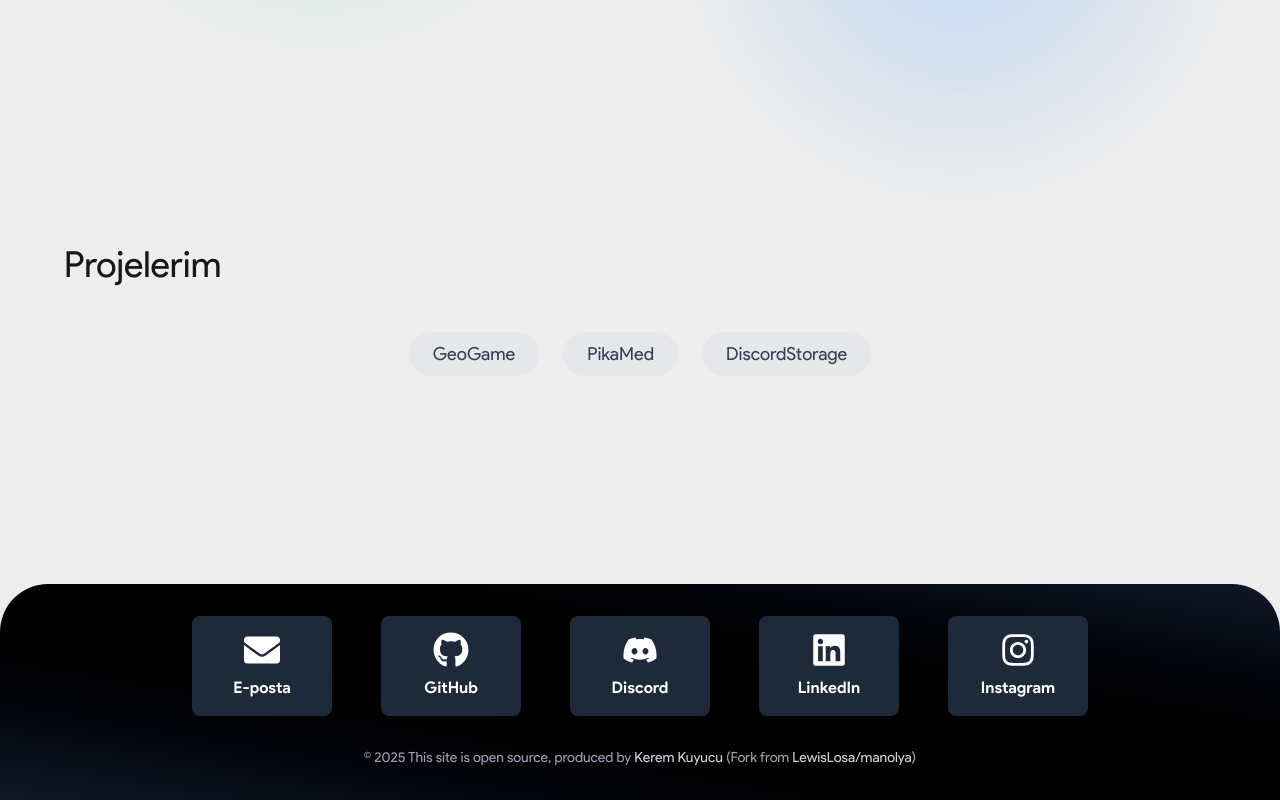
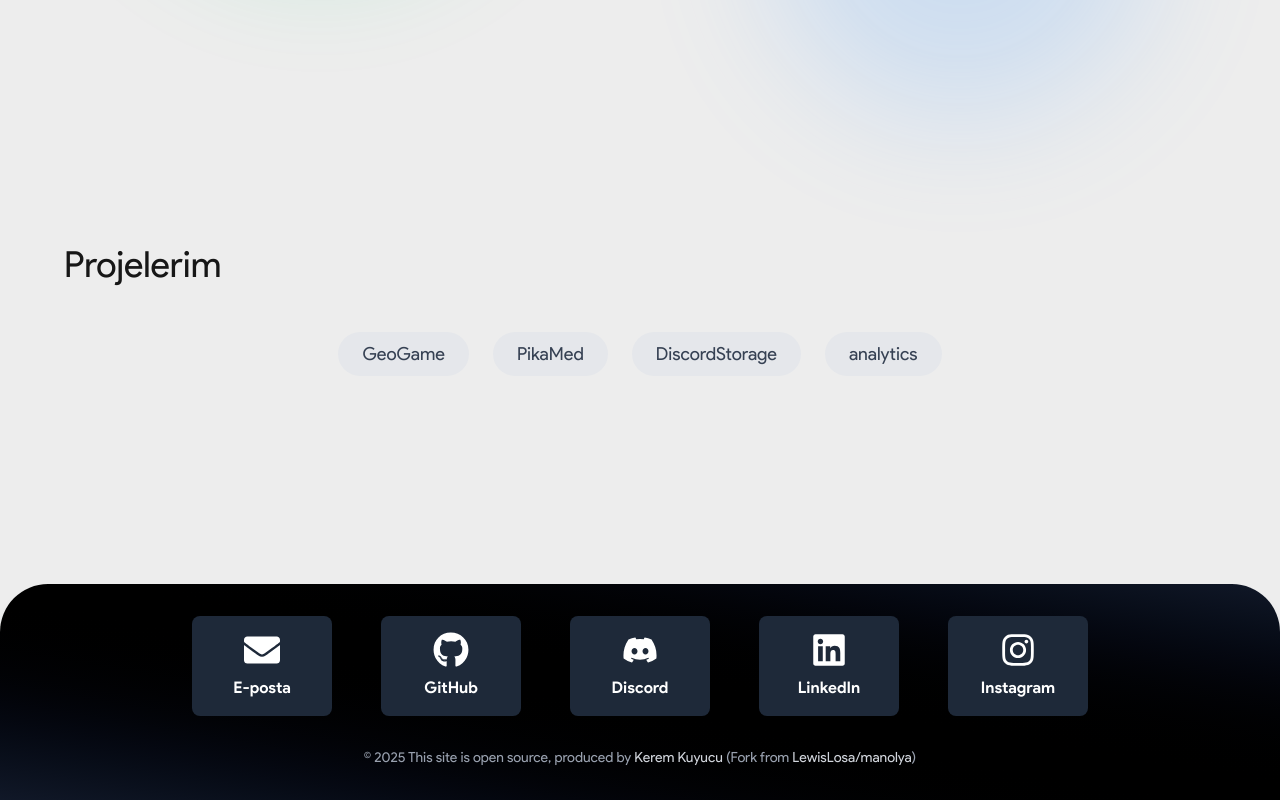
Before and after one commit to KeremKuyucu/keremkk-website, a Next.js app: page / in a window 1280 px wide. Shown: the part 612-1412 px from the top of the page. Built offline with nearby package versions, Linux system fonts and the light colour scheme.

Commit message:
feat(ProjectCard): add analytics project to projects list
Add new analytics project entry with image, features, and links

```diff
--- a/src/app/components/ProjectCard.tsx
+++ b/src/app/components/ProjectCard.tsx
@@ -228,6 +228,17 @@ const ProjelerSection: React.FC = () => {
         viewLink: "https://github.com/KeremKuyucu/DiscordStorage/releases/latest",
       },
     ],
+    analytics: [
+      {
+        imageUrl: "/imgs/analytics.png",
+        altText: "Analytics",
+        title: "Analytics - Web Paneli",
+        features: ["REST API", "Flutter", "Web", "Açık kaynak"],
+        featureIcons: [faCheckCircle, faFilePen, faLaptop, faGaugeHigh],
+        githubLink: "https://github.com/KeremKuyucu/analytics-dashboard",
+        viewLink: "https://analytics.keremkk.com.tr",
+      }
+    ]
   };
 
   const [activeCategory, setActiveCategory] = useState<string | null>(null);
```
Also changed, not shown: public/imgs/analytics.png (added).
